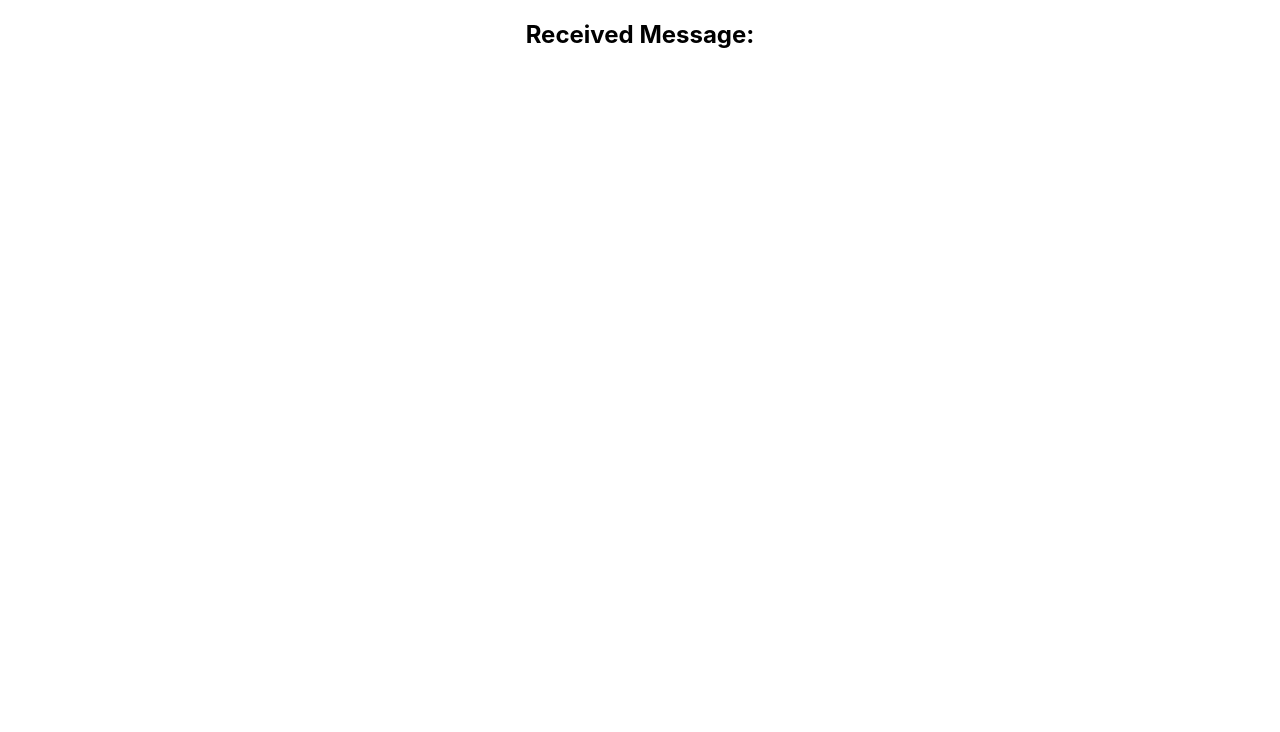
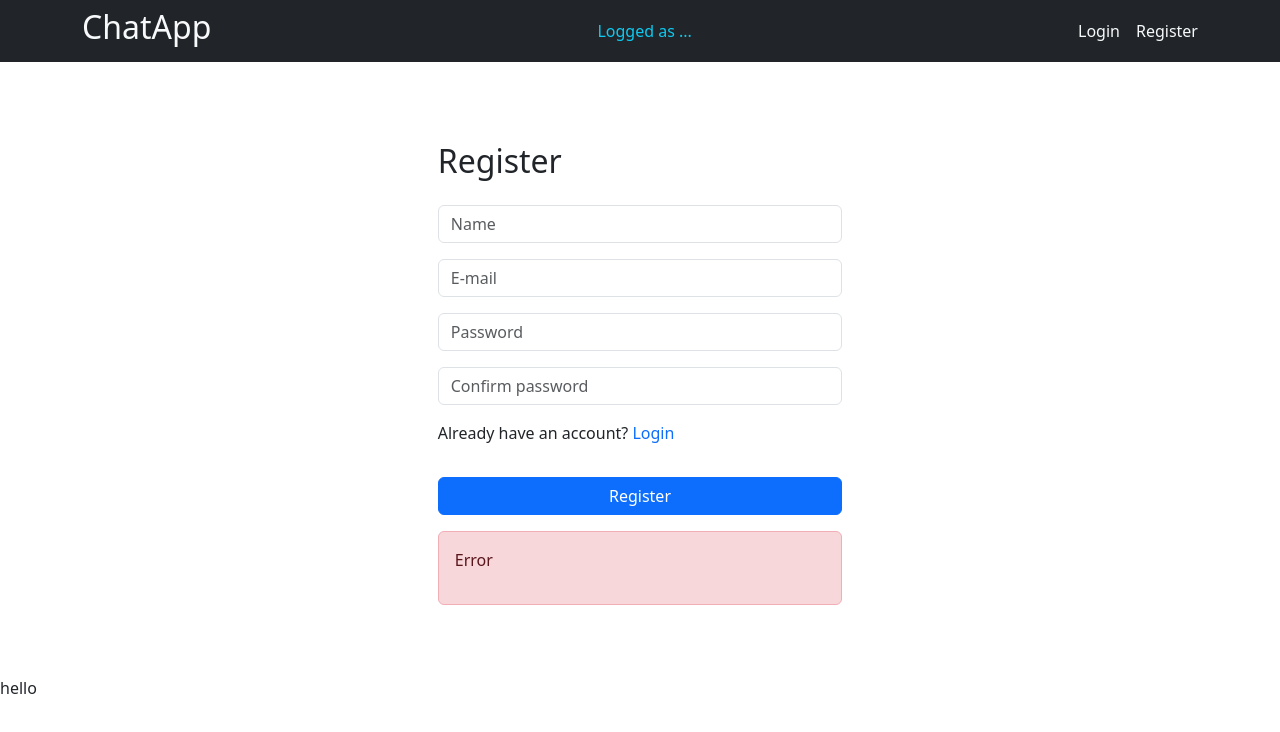
Before and after one commit to r21219/webAppDesktop, a React (Create React App) app: page /register in a window 1280 px wide. Shown: the top 732 px of the page. Built offline with nearby package versions, Linux system fonts and the light colour scheme; no server answers.

Commit message:
new chat,login,navbar,register (just boostrap and routes) modified tsconfig.json, index.tsx, App.tsx,

```diff
--- a/public/index.html
+++ b/public/index.html
@@ -29,6 +29,7 @@
   <body>
     <noscript>You need to enable JavaScript to run this app.</noscript>
     <div id="root"></div>
+    <p> hello </p>
     <!--
       This HTML file is a template.
       If you open it directly in the browser, you will see an empty page.
--- a/src/App.tsx
+++ b/src/App.tsx
@@ -1,13 +1,33 @@
 import React from 'react';
-import logo from './logo.svg';
+//import logo from './logo.svg';
 import './App.css';
 import ChatMessageManagerComponent from "./components/ChatMessageManagerComponent";
+import{Routes, Route, Navigate} from "react-router-dom";
+import Login from "./pages/Login";
+import Chat from "./pages/Chat";
+import Register from "./pages/Register";
+import NavBar from "./parts/NavBar";
+//boostrap imports
+import 'bootstrap/dist/css/bootstrap.min.css'
+import {Container} from "react-bootstrap";
+
 
 function App() {
   return (
-    <div className="App">
-      <ChatMessageManagerComponent></ChatMessageManagerComponent>
-    </div>
+      <>
+      <NavBar/>
+      <Container>
+          <Routes>
+              <Route path="/login" element={<Login />} />
+              <Route path="/register" element={<Register />} />
+              <Route path="/chat" element={<Chat />} />
+
+              <Route path="*" element={<Navigate to="/" />} />
+          </Routes>
+
+          <ChatMessageManagerComponent></ChatMessageManagerComponent>
+      </Container>
+      </>
   );
 }
 
--- a/src/components/ChatMessageManagerComponent.tsx
+++ b/src/components/ChatMessageManagerComponent.tsx
@@ -21,7 +21,7 @@ const ChatMessageManagerComponent = () => {
 
     return (
         <div>
-            <h2>Received Message:</h2>
+
             {message && <p>{message.content}</p>}
         </div>
     );
--- a/src/index.tsx
+++ b/src/index.tsx
@@ -3,13 +3,16 @@ import ReactDOM from 'react-dom/client';
 import './index.css';
 import App from './App';
 import reportWebVitals from './reportWebVitals';
+import {BrowserRouter} from "react-router-dom";
 
 const root = ReactDOM.createRoot(
   document.getElementById('root') as HTMLElement
 );
 root.render(
   <React.StrictMode>
-    <App />
+      <BrowserRouter>
+          <App />
+      </BrowserRouter>
   </React.StrictMode>
 );
 
--- /dev/null
+++ b/src/pages/Chat.tsx
@@ -0,0 +1,4 @@
+const Chat = () => {
+    return (<>Chat</>);
+}
+export default Chat;
--- /dev/null
+++ b/src/pages/Login.tsx
@@ -0,0 +1,23 @@
+import {Alert, Button, Col, Form, Row, Stack} from "react-bootstrap";
+import {Link} from "react-router-dom";
+//TODO alert - if account doesnt exist/wrong password
+const Login = () => {
+  return <>
+    <Form>
+      <Row style={{height:"100", justifyContent:"center", padding:"5%"}}>
+        <Col xs={"5"}>
+          <Stack gap={3}>
+            <h2>Register</h2>
+            <Form.Control type={"email"} placeholder={"E-mail"}/>
+            <Form.Control type={"password"} placeholder={"Password"}/>
+            <p>Don't have an account? <Link to={"/register"} className={"text-decoration-none"}>Sign up</Link></p>
+            <Button variant={"primary"} type={"submit"}> Login </Button>
+            <Alert variant={"danger"}><p>Error</p></Alert>
+
+          </Stack>
+        </Col>
+      </Row>
+    </Form>
+  </>
+}
+export default Login;
--- /dev/null
+++ b/src/pages/Register.tsx
@@ -0,0 +1,25 @@
+import {Alert, Button, Form, Row, Col, Stack} from "react-bootstrap";
+import {Link} from "react-router-dom";
+//TODO alert - if email is not in right format/passwords arent same
+const Register = () => {
+    return <>
+        <Form>
+            <Row style={{height:"100", justifyContent:"center", padding:"5%"}}>
+                <Col xs={"5"}>
+                    <Stack gap={3}>
+                        <h2>Register</h2>
+                        <Form.Control type={"text"} placeholder={"Name"}/>
+                        <Form.Control type={"email"} placeholder={"E-mail"}/>
+                        <Form.Control type={"password"} placeholder={"Password"}/>
+                        <Form.Control type={"password"} placeholder={"Confirm password"}/>
+                        <p>Already have an account? <Link to={"/login"} className={"text-decoration-none"}>Login</Link></p>
+                        <Button variant={"primary"} type={"submit"}> Register </Button>
+                        <Alert variant={"danger"}><p>Error</p></Alert>
+
+                    </Stack>
+                </Col>
+            </Row>
+        </Form>
+        </>
+}
+export default Register;
--- /dev/null
+++ b/src/parts/NavBar.tsx
@@ -0,0 +1,21 @@
+import {Container,Nav, Navbar, Stack} from "react-bootstrap";
+import {Link} from "react-router-dom";
+//TODO show logged person (span) name and logout instead of login/register
+const NavBar = () => {
+    return <Navbar bg={"dark"} className={"mb-4"} style={{ color: 'white' }}>
+    <Container>
+        <h2>
+           <Link to={"/"} className={"link-light text-decoration-none"}>ChatApp</Link>
+        </h2>
+
+        <span className={"text-info"}>Logged as ...</span>
+        <Nav>
+            <Stack direction={"horizontal"} gap={3}>
+                <Link to={"/login"} className={"link-light text-decoration-none"}>Login</Link>
+                <Link to={"/register"} className={"link-light text-decoration-none"}>Register</Link>
+            </Stack>
+        </Nav>
+    </Container>
+    </Navbar>
+};
+export default NavBar;
```
Also changed, not shown: package.json (+6 -1 lines), tsconfig.json (+8 -1 lines), 1 other file (tests, documents, lock files or other folders).
